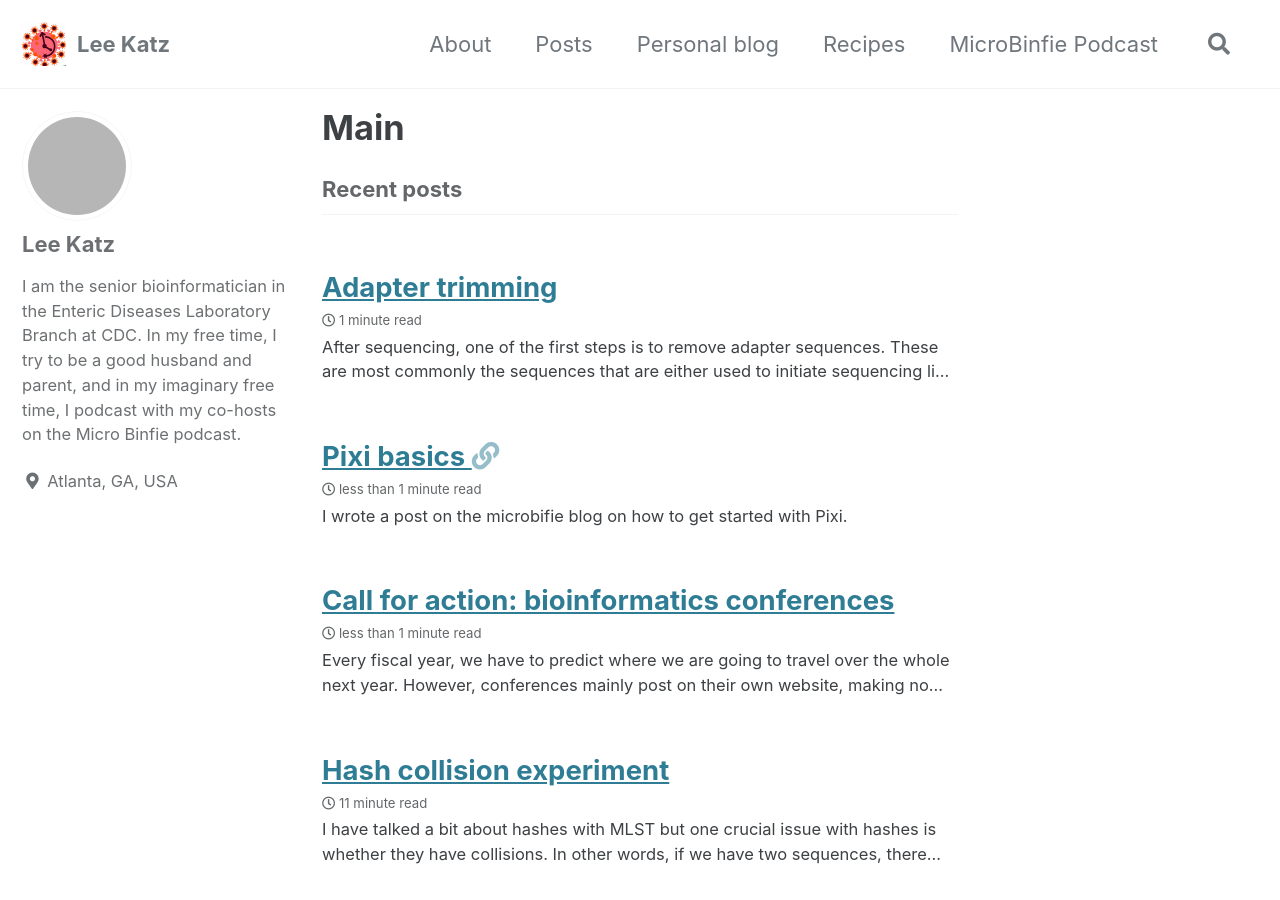
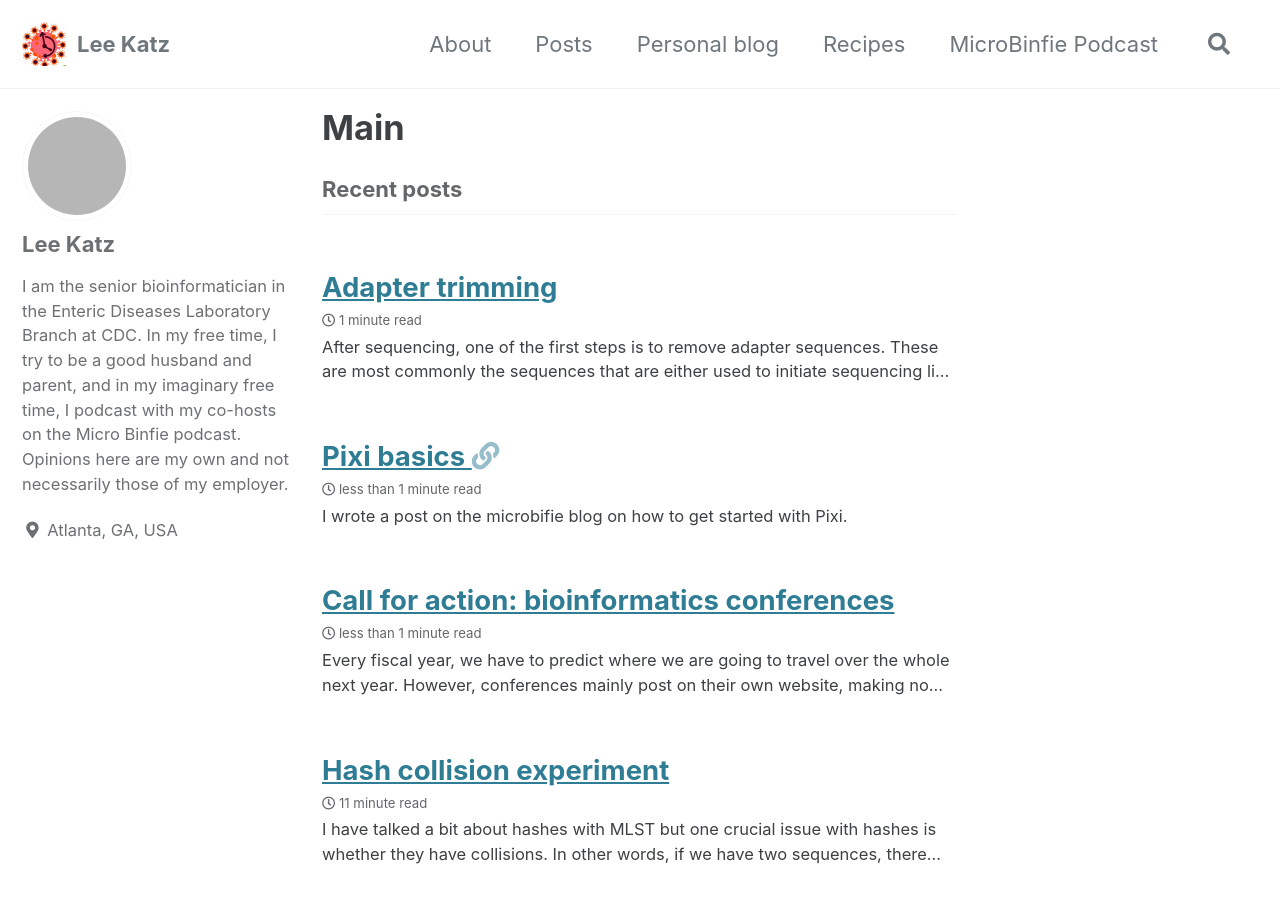
Before and after one commit to lskatz/lskatz.github.io, a Jekyll site: the page built from index.html, in a window 1280 px wide and 900 px high. Built offline with Jekyll 4.4.1, drawn with Linux system fonts in a browser that asks for light colours; the list of posts is cut into pages by our own code; grey boxes are pictures that could not be loaded.

Commit message:
tauma-post

```diff
--- a/_config.yml
+++ b/_config.yml
@@ -106,7 +106,11 @@ analytics:
 author:
   name             : "Lee Katz"
   avatar: "https://s.gravatar.com/avatar/a405d1fe510eb75ef647544880665157?s=80&r=g" # path of avatar image, e.g. "/assets/images/bio-photo.jpg"
-  bio              : "I am the senior bioinformatician in the Enteric Diseases Laboratory Branch at CDC.  In my free time, I try to be a good husband and parent, and in my imaginary free time, I podcast with my co-hosts on the Micro Binfie podcast."
+  bio              : |
+    I am the senior bioinformatician in the Enteric Diseases Laboratory Branch at CDC.
+    In my free time, I try to be a good husband and parent,
+    and in my imaginary free time, I podcast with my co-hosts on the Micro Binfie podcast.
+    Opinions here are my own and not necessarily those of my employer.
   location         : "Atlanta, GA, USA"
   email            :
   links:
```
